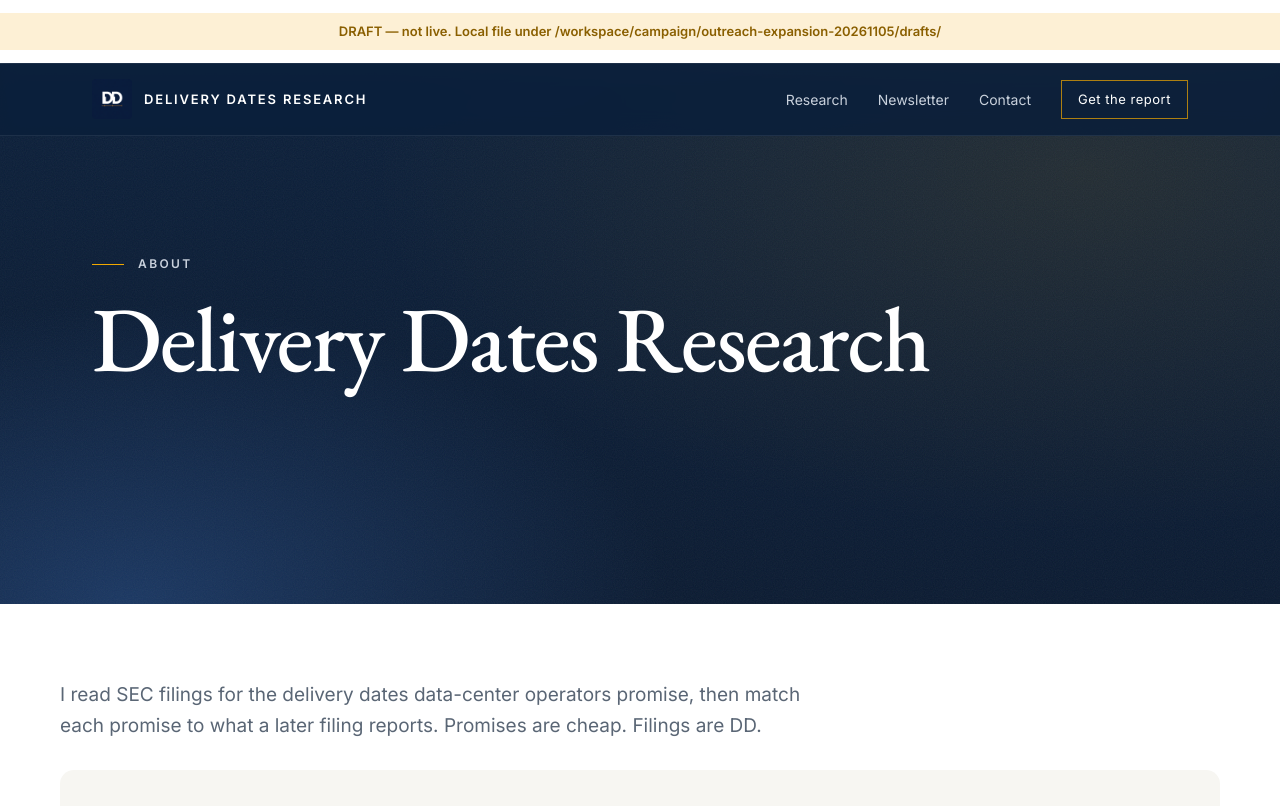
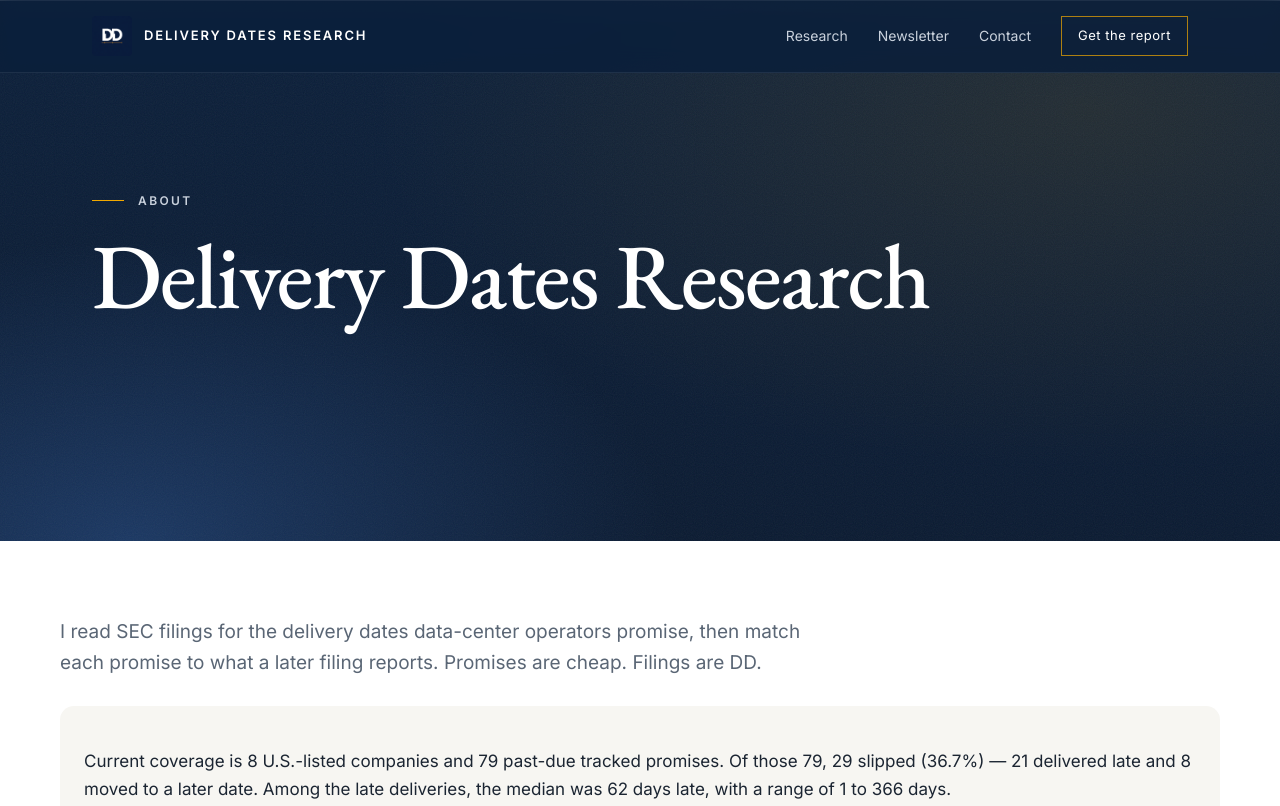
Before and after one commit to NoKillsAgain/deliverydatesresearch.com, a plain HTML site: page about.html in a window 1280 px wide. Shown: the top 806 px of the page. Drawn offline with nearby package versions, Linux system fonts and the light colour scheme.

Commit message:
Remove DRAFT banner: about, find-us, methodology, press (banner fix r2, Gate L2177-L2180; Kyle tap t164u + typed go in Claude Code 398941cb, Nov 15 2026)

```diff
--- a/about.html
+++ b/about.html
@@ -23,8 +23,6 @@
 .draft-banner{background:#fdf0d5;color:#8a5f00;font-size:13px;font-weight:600;padding:8px 14px;text-align:center}
 </style>
 </head><body>
-<!-- DRAFT ONLY — not for live deploy. Approval t1183s5358. Do not edit the live site from this file. -->
-<p class="draft-banner">DRAFT — not live. Local file under /workspace/campaign/outreach-expansion-20261105/drafts/</p>
 <header class="site"><div class="wrap bar"><a class="brand" href="index.html"><img src="assets/ddr_logo_800.png" alt="" width="40" height="40"><span>Delivery Dates Research</span></a>
 <nav><a href="index.html#research">Research</a><a href="index.html#newsletter">Newsletter</a><a href="index.html#contact">Contact</a><a class="nav-cta" href="https://ddresearch.gumroad.com/l/delivery-dates">Get the report</a></nav></div></header>
 
```
Also changed, not shown: find-us.html (+0 -2 lines), methodology.html (+0 -2 lines), press.html (+0 -2 lines).
